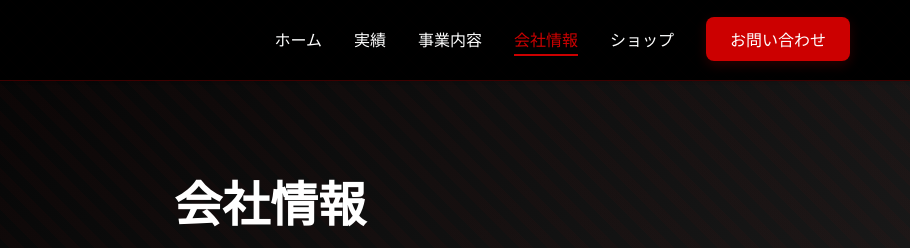
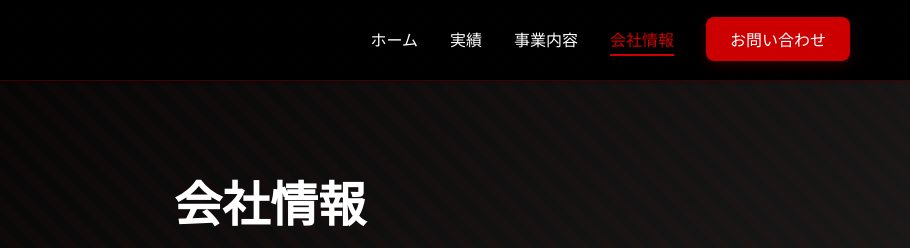
Before and after one commit to playmark0227-svg/kunioffice, a website: page company.html in a window 1280 px wide. Shown: the top 248 px of the page, 370-1280 px from the left. Drawn offline with Linux system fonts and the light colour scheme.

Commit message:
feat: ショップページを一時的に非表示化
- ナビゲーションからショップリンクをコメントアウト
- shop.html、Stripe決済コード、関連ファイルはすべて保持
- 将来的に再表示可能（コメント解除するだけ）
- 全ページ（index, works, services, company, contact, admin）対応

【理由】
- ショップ機能は実装完了済み
- 公開前の準備期間として一時的に非表示
- コードは削除せず保存

```diff
--- a/company.html
+++ b/company.html
@@ -31,7 +31,7 @@
                         <li><a href="works.html">実績</a></li>
                         <li><a href="services.html">事業内容</a></li>
                         <li><a href="company.html" class="active">会社情報</a></li>
-                        <li><a href="shop.html">ショップ</a></li>
+                        <!-- <li><a href="shop.html">ショップ</a></li> -->
                         <li><a href="contact.html" class="btn-contact">お問い合わせ</a></li>
                     </ul>
                 </nav>
@@ -226,7 +226,7 @@
                         <li><a href="works.html">実績</a></li>
                         <li><a href="services.html">事業内容</a></li>
                         <li><a href="company.html">会社情報</a></li>
-                        <li><a href="shop.html">ショップ</a></li>
+                        <!-- <li><a href="shop.html">ショップ</a></li> -->
                         <li><a href="contact.html">お問い合わせ</a></li>
                     </ul>
                 </div>
```
Also changed, not shown: contact.html (+2 -2 lines), index.html (+2 -2 lines), services.html (+2 -2 lines), works.html (+2 -2 lines).
